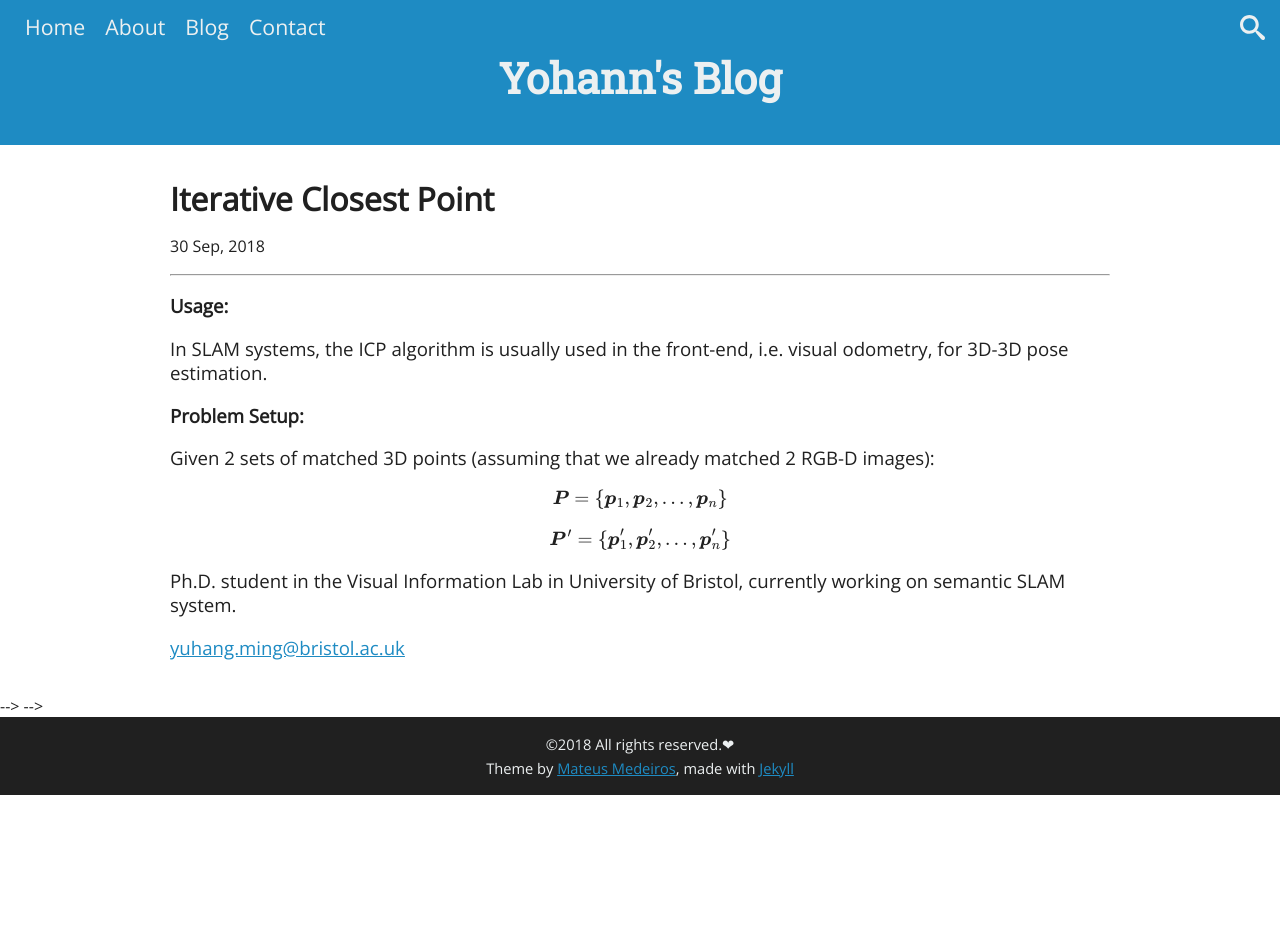
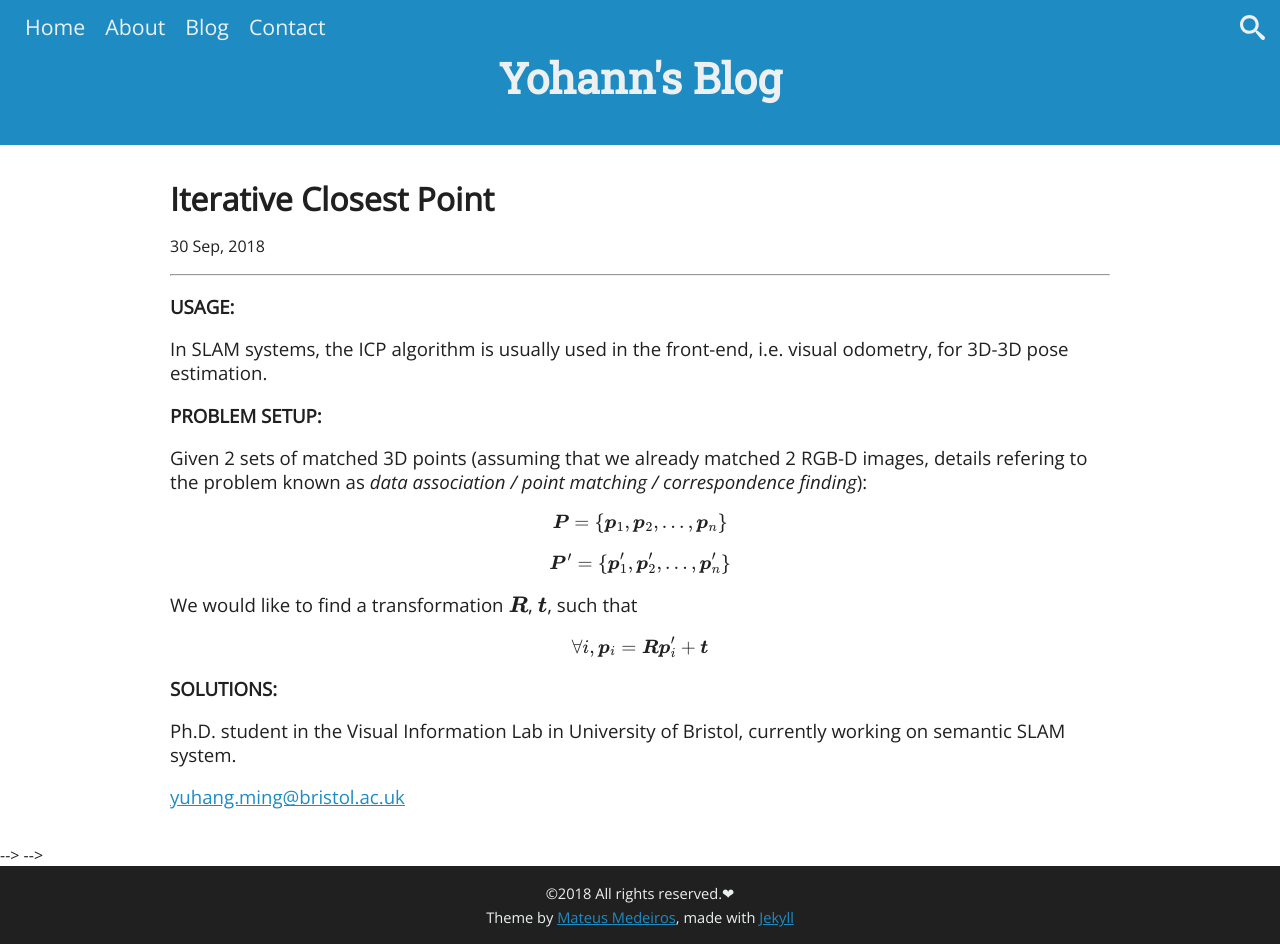
Before and after one commit to YuhangMing/YuhangMing.github.io, a Jekyll site: the page built from _posts/2018-09-30-ICP.markdown, in a window 1280 px wide. Built offline with Jekyll 4.4.1, drawn with Linux system fonts in a browser that asks for light colours; formulas are drawn with MathJax 3; comment, search, counter and statistics services are not loaded; before the commit the page ends 900 px from its top, so only the background shows below that.

Commit message:
icp post update

```diff
--- a/_posts/2018-09-30-ICP.markdown
+++ b/_posts/2018-09-30-ICP.markdown
@@ -6,14 +6,20 @@ description: ICP.
 permalink: /ICP/
 ---
 
-**Usage:**
+#### Usage:
 
   In SLAM systems, the ICP algorithm is usually used in the front-end, i.e. visual odometry, for 3D-3D pose estimation.
 
-**Problem Setup:**
+#### Problem Setup:
 
-  Given 2 sets of matched 3D points (assuming that we already matched 2 RGB-D images):
+  Given 2 sets of matched 3D points (assuming that we already matched 2 RGB-D images, details refering to the problem known as *data association / point matching / correspondence finding*):
 
   $$ \boldsymbol{P} = \{\boldsymbol{p}_1, \boldsymbol{p}_2, \dots, \boldsymbol{p}_n\} $$
 
   $$ \boldsymbol{P}' = \{\boldsymbol{p}'_1, \boldsymbol{p}'_2, \dots, \boldsymbol{p}'_n\} $$
+
+  We would like to find a transformation $$\boldsymbol{R}$$, $$\boldsymbol{t}$$, such that
+
+  $$ \forall i, \boldsymbol{p}_i = \boldsymbol{R}\boldsymbol{p}'_i + \boldsymbol{t} $$
+
+#### Solutions:
```
Also changed, not shown: 4 other files.
